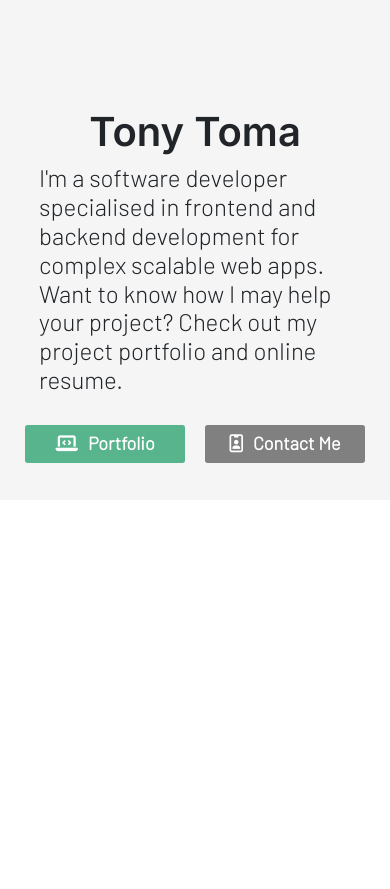
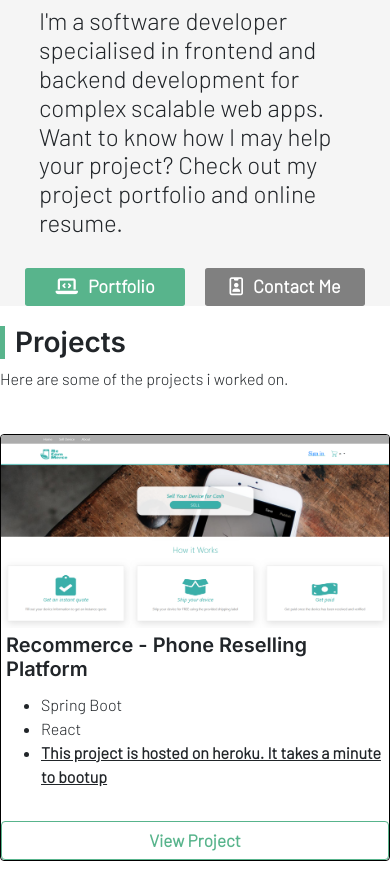
Before and after one commit to tonytoma1/personal-website, a React (Create React App) app: page / in a window 390 px wide. Shown: the part 1061-1950 px from the top of the page. Before the commit the page ends 1561 px from the top, so only its background shows below. Built offline with nearby package versions, Linux system fonts and the light colour scheme.

Commit message:
created mobile view for projects section

```diff
--- a/src/css/aboutme.css
+++ b/src/css/aboutme.css
@@ -85,13 +85,14 @@
   .about-me-grid {
     display: grid;
     grid-template-columns: 1fr;
-    grid-template-rows: 1fr 1fr;
+    grid-template-rows: 0.5fr 1fr;
     grid-template-areas: "about-me-image" "about-me-content";
   }
 
   .about-me-content {
     padding-left: 0px;
     text-align: center;
+    padding-top: 0px;
   }
 
   .about-me-content h5 {
@@ -104,6 +105,7 @@
    margin-bottom: 10px;
    width: 80%;
    margin: 0 auto;
+   padding-top: 10px;
  }
 
   .about-me-photo {
@@ -113,6 +115,7 @@
 
   .title {
     width: 100%;
+    margin-top: 5px;
   }
 
   .profile-buttons {
--- a/src/css/homepage.css
+++ b/src/css/homepage.css
@@ -45,13 +45,13 @@
     .grid {
         display: grid;
         grid-template-columns: 1fr;
-        grid-template-rows: 1fr 1fr;
-        grid-template-areas:  "sidebar" "about-me";
+        grid-template-rows: 1fr 1fr 1fr;
+        grid-template-areas:  "sidebar" "about-me" "projects";
 
     }
 
     .projects {
-        display: none;
+
     }
 
     .footer {
@@ -59,7 +59,7 @@
     }
 
     .about-me {
-      height: 100vh;
+
     }
 
     .skills {
--- a/src/css/project.css
+++ b/src/css/project.css
@@ -80,3 +80,27 @@
     font-weight: bold;
     text-decoration: underline;
 }
+
+
+@media only screen and (max-width: 800px) {
+
+  .project-div {
+      display: grid;
+      grid-template-columns: 1fr;
+      grid-template-rows: 0.3fr 1fr 1fr;
+      grid-template-areas: "project-description" "recommerce" "news";
+      padding-left: 0px;
+  }
+
+  .project-description {
+    width: 80%;
+  }
+
+  .project-cards{
+    width: 100%;
+  }
+
+  .news {
+    margin-top: 30px;
+  }
+}
```
